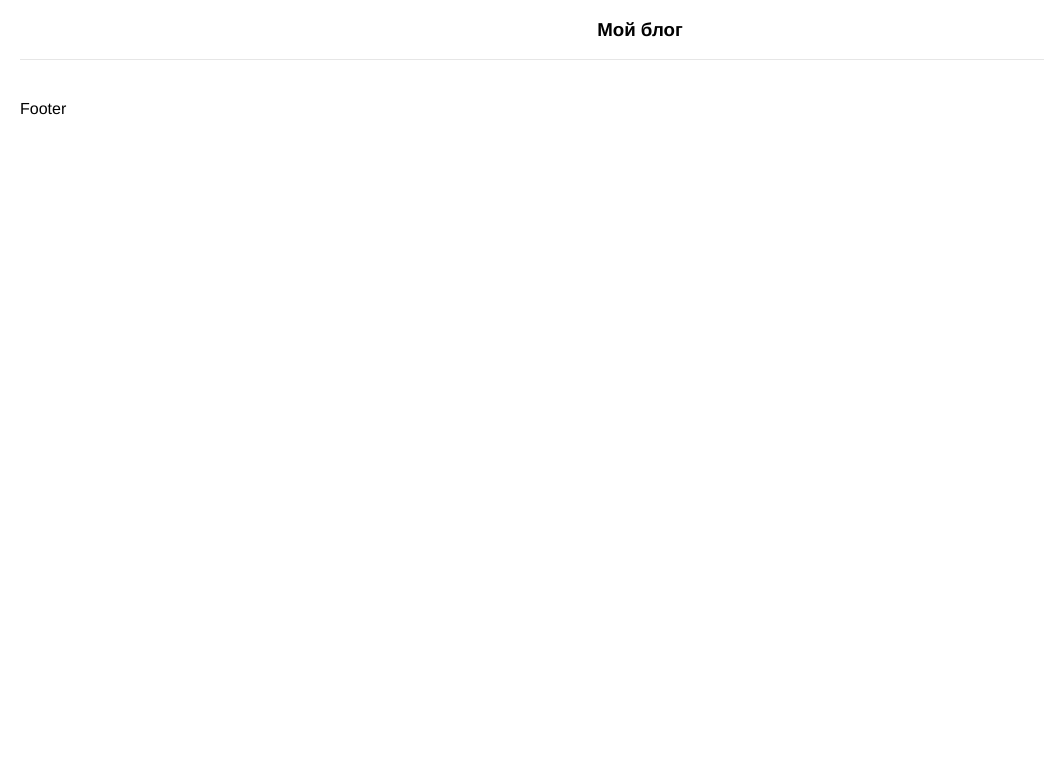
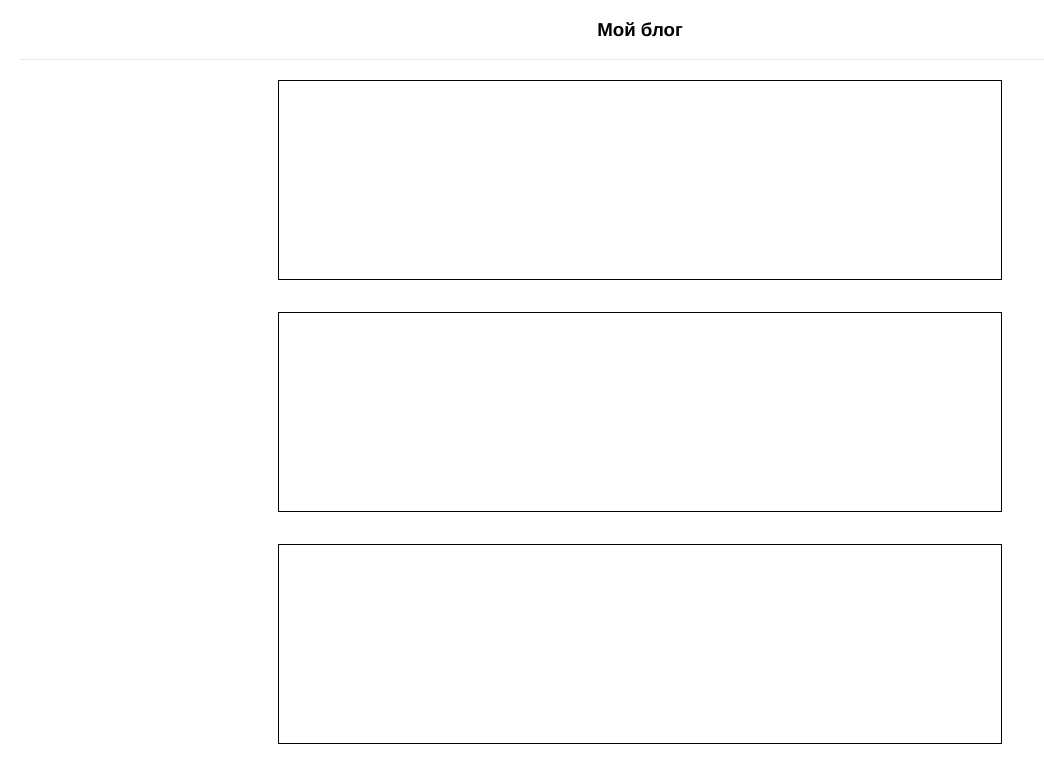
Before and after one commit to dm1annem/test_nuxt_blog, a Nuxt app: page / in a window 1280 px wide. Shown: the top 775 px of the page, without its empty margins (0-1044 px from the left). Built offline with nearby package versions, Linux system fonts and the light colour scheme.

Commit message:
добавил компонент post

```diff
--- /dev/null
+++ b/components/main/Post.vue
@@ -0,0 +1,20 @@
+<template>
+  <section class="post">
+
+  </section>
+</template>
+
+<script>
+export default {
+
+
+};
+</script>
+
+<style lang="scss" scoped>
+.post{
+  height: 200px;
+  border: 1px solid black;
+  margin-bottom: 2rem;
+}
+</style>
--- a/pages/index.vue
+++ b/pages/index.vue
@@ -1,9 +1,24 @@
 <template>
+    <el-row type="flex" justify="center">
+        <el-col :xs="24" :sm="18" :md="16" :lg="14" :xl="12">
+            <app-post
+            v-for="post in 5"
+            :key="post"
+            />
+
+        </el-col>
+    </el-row>
 
 </template>
 
 <script>
-export default {}
+import AppPost from '@/components/main/Post.vue'
+export default {
+    components:{
+        AppPost
+    }
+
+}
 </script>
 
 <style>
```
